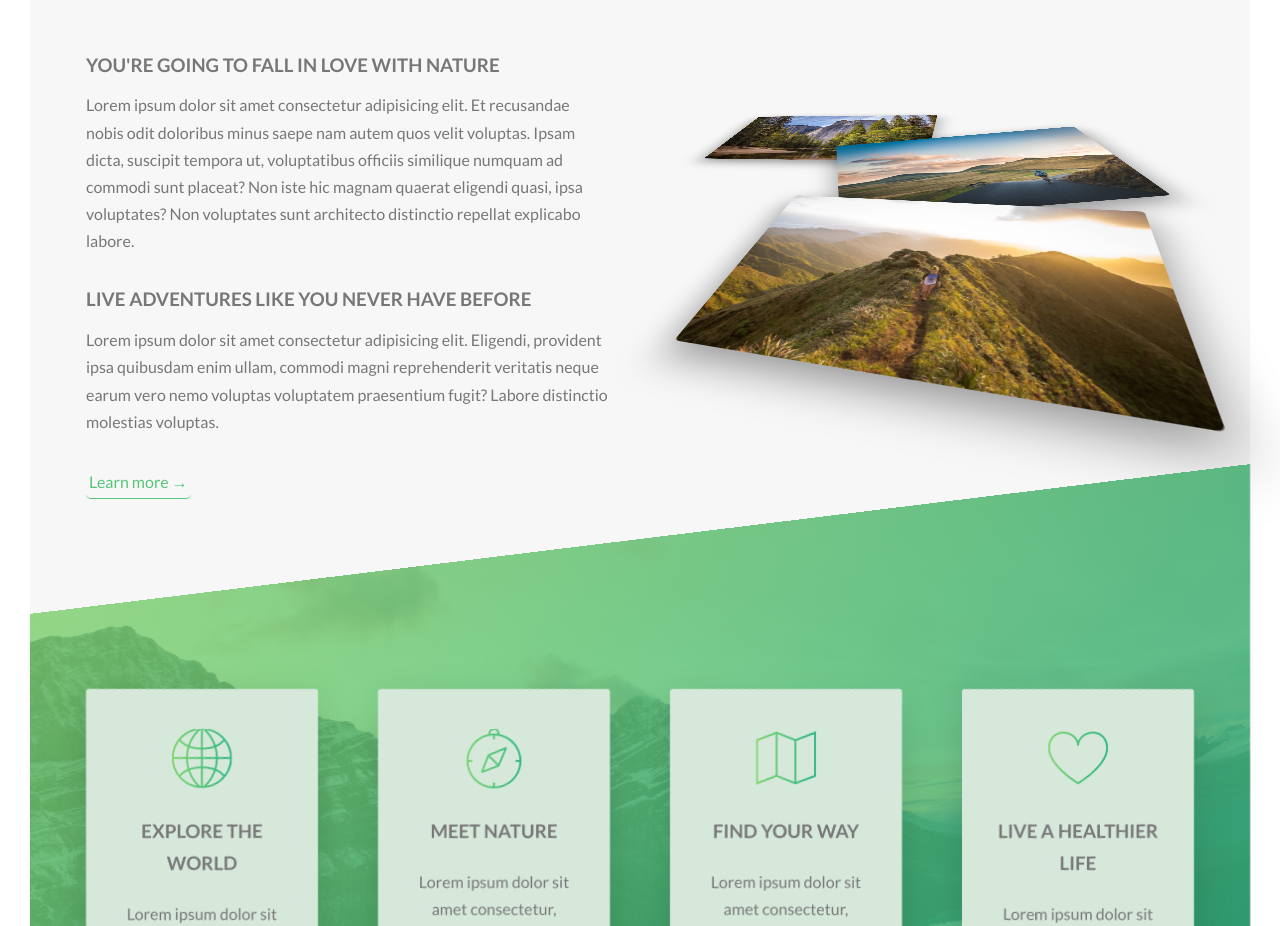
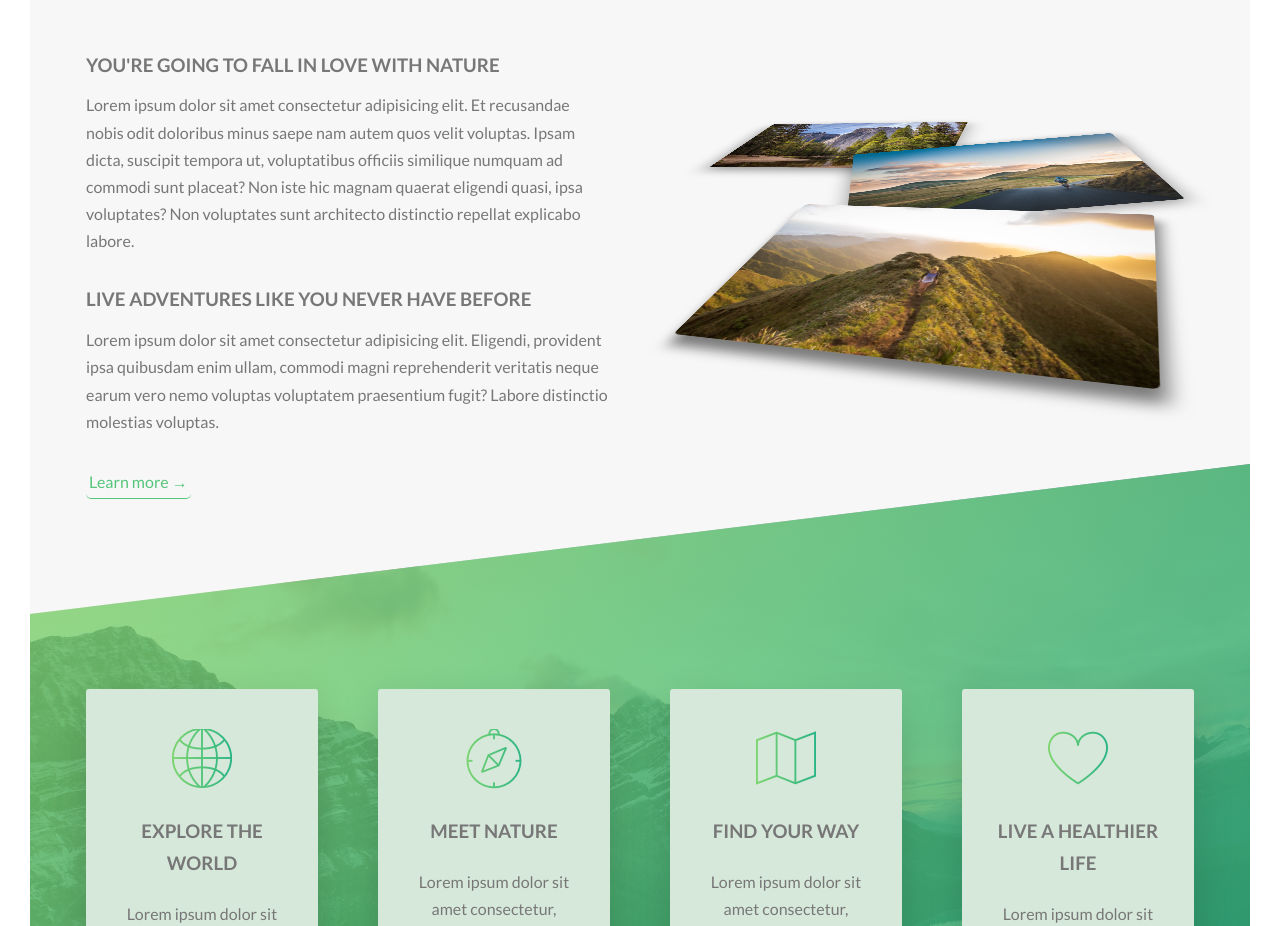
Before and after one commit to gabriel-quintiliano/advanced-css-and-sass-udemy, a website: page natours/index.html in a window 1280 px wide. Shown: the part 940-1866 px from the top of the page. Drawn offline with Linux system fonts and the light colour scheme.

Commit message:
natours - enhance 3d animation of photos in .composition again

```diff
--- a/natours/sass/components/_composition.scss
+++ b/natours/sass/components/_composition.scss
@@ -1,11 +1,10 @@
 .composition {
   position: relative;
-  perspective: 55rem;
-  perspective-origin: 30% 0%;
+  perspective: 700px; // this perspective should NOT change according to browser font-size
+  perspective-origin: 40% 0%;
 
   &__photo {
     width: 80%;
-    box-shadow: 0 1.5rem 4rem rgba($color-black, .4);
     border-radius: 5px;
     position: absolute;
     transition: all .2s;
@@ -15,6 +14,7 @@
       left: -5rem;
       transform: rotateX(80deg) rotateZ(15deg) rotateY(-5deg) scale(.8);
       translate: 0px 0px -350px;
+      box-shadow: 0 15px 40px rgba($color-black, .4);
     }
 
     &--p2 {
@@ -22,18 +22,20 @@
       left: 5rem;
       transform: rotateX(80deg) rotateZ(360deg) rotateY(-5deg) scale(0.9);
       translate: 10rem 0px -200px;
+      box-shadow: 0 8px 30px rgba($color-black, .4);
     }
 
     &--p3 {
       top: 8rem;
       left: 10%;
       transform: rotateX(76deg) rotateZ(20deg) rotateY(352deg);
+      box-shadow: 5px 15px 15px rgba($color-black, .5);
     }
 
     // composition__photo:hover
     &:hover {
       outline: .8rem solid $color-primary;
-      transform: scale(1);
+      transform: scale(1.05);
       translate: 0px 0px 0px;
       z-index: 1;
     }
```
Also changed, not shown: natours/css/style.css.
